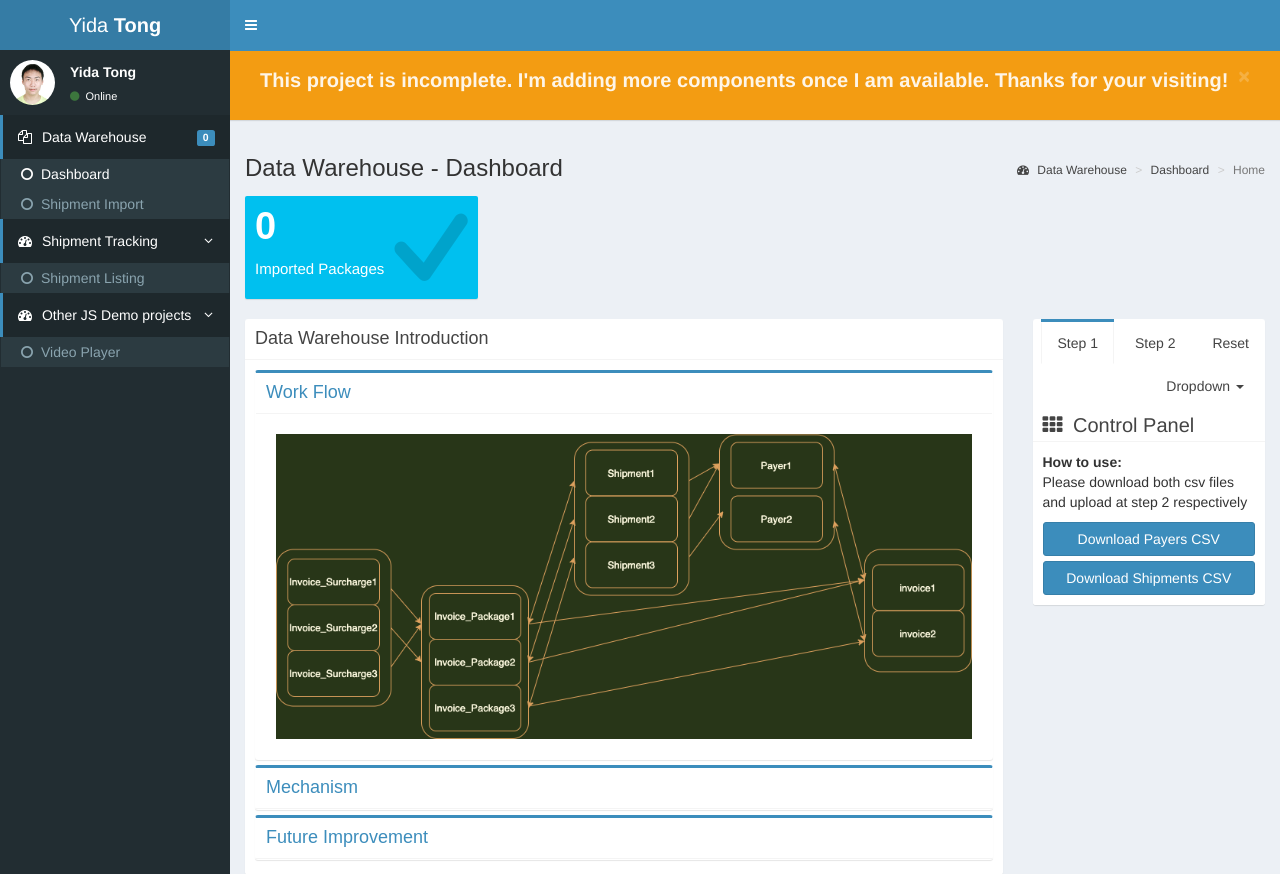
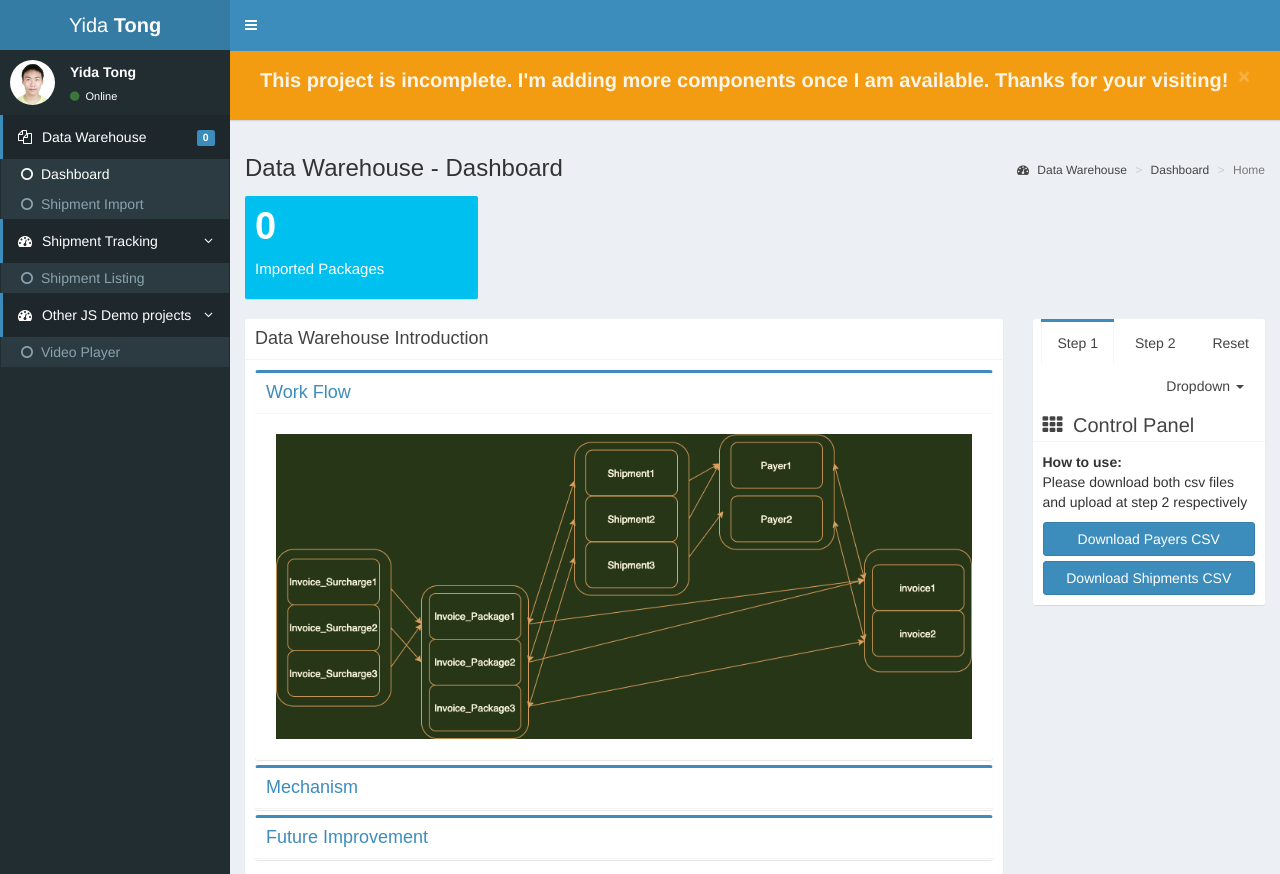
Before and after one commit to yida-tong/Django_Project_Demo, a Django app: page /data_warehouse/index/ in a window 1280 px wide. Shown: the top 874 px of the page. Run offline with Django 3.2, Linux system fonts and the light colour scheme; data that the repository does not hold is empty; some libraries are stand-ins or nearby versions; some web fonts are replaced.

Commit message:
minor modification

```diff
--- a/data_warehouse/templates/data_warehouse/dashboard.html
+++ b/data_warehouse/templates/data_warehouse/dashboard.html
@@ -33,12 +33,11 @@
         <div class="small-box bg-aqua">
           <div class="inner">
             <h3>{{ payers_num }}</h3>
-
             <p>Imported Packages</p>
           </div>
-          <div class="icon">
-            <i class="ion ion-checkmark-round"></i>
-          </div>
+{#          <div class="icon">#}
+{#            <i class="ion ion-checkmark-round"></i>#}
+{#          </div>#}
 {#          <a href="#" class="small-box-footer">More info <i class="fa fa-arrow-circle-right"></i></a>#}
         </div>
       </div>
```
